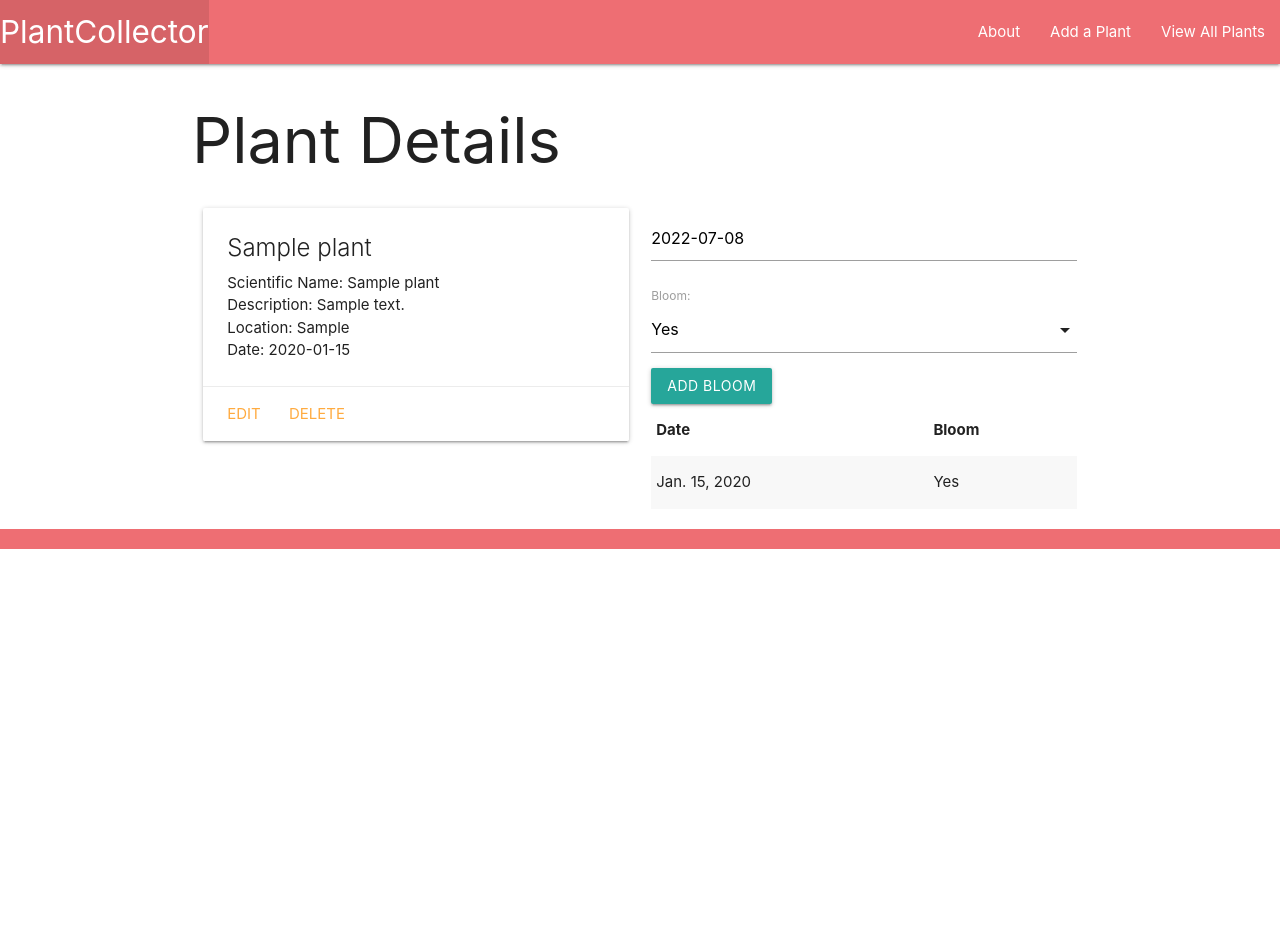
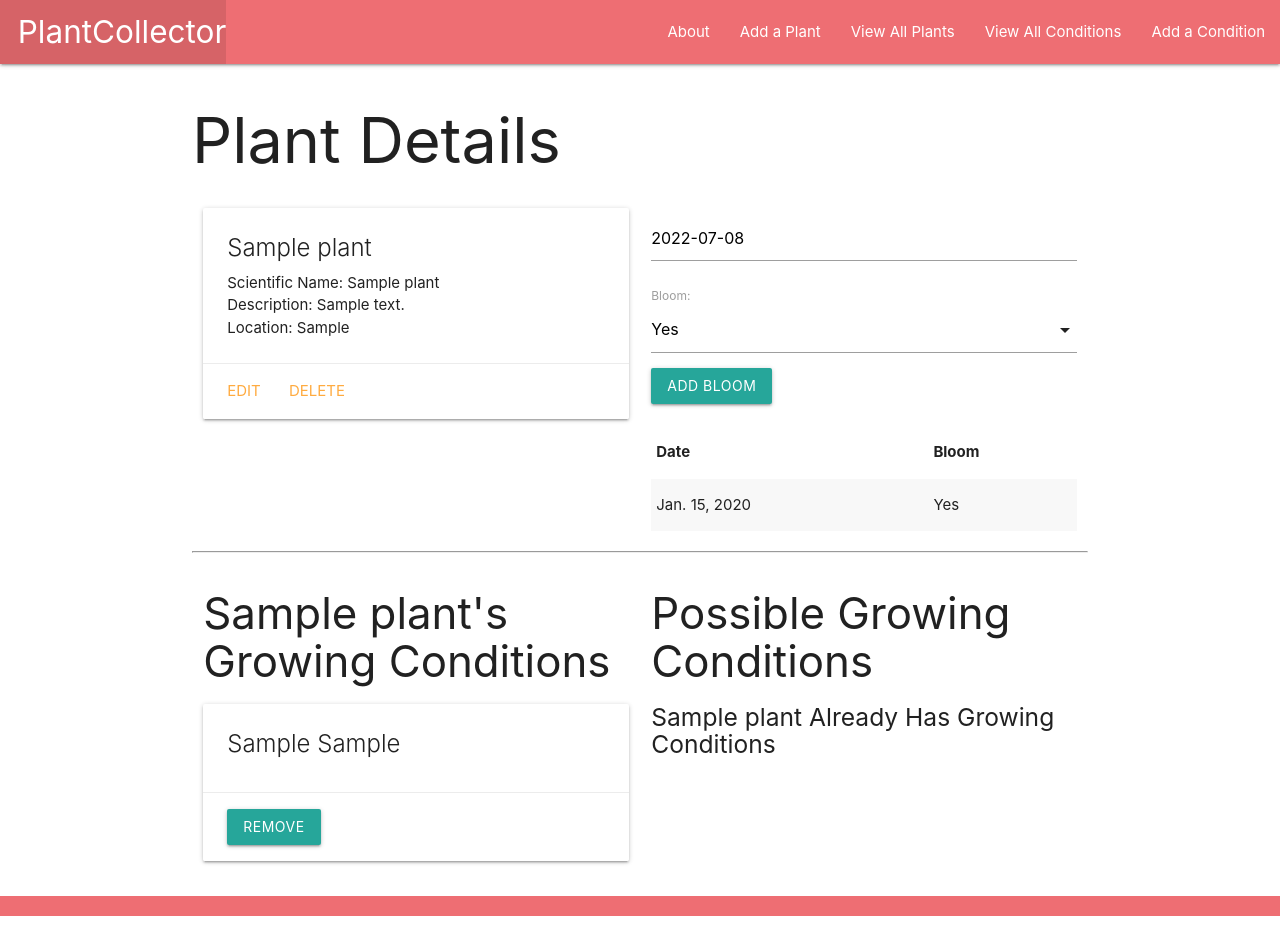
Before and after one commit to ldukles/plants, a Django app: page /plants/1/ in a window 1280 px wide. Before the commit the page ends 549 px from the top, so only its background shows below. Run offline with Django 4.2, Linux system fonts and the light colour scheme; tables that the repository leaves empty hold one stand-in row (values such as "Sample post").

Commit message:
many to many relationship complete

```diff
--- a/main_app/admin.py
+++ b/main_app/admin.py
@@ -1,5 +1,6 @@
 from django.contrib import admin
-from .models import Plant, Bloom
+from .models import Plant, Bloom, Condition
 # Register your models here.
 admin.site.register(Plant)
 admin.site.register(Bloom)
+admin.site.register(Condition)
--- a/main_app/models.py
+++ b/main_app/models.py
@@ -1,11 +1,21 @@
 from django.db import models
 from django.urls import reverse
-
+from datetime import date
 
 BLOOMS = (
     ('Y', 'Yes'),
     ('N', 'No'),
 )
+
+class Condition(models.Model):
+    sun = models.CharField(max_length=15)
+    moisture = models.CharField(max_length=15)
+
+    def __str__(self):
+        return f'{self.moisture} {self.sun}'
+
+    def get_absolute_url(self):
+        return reverse('conditions_detail', kwargs={'pk': self.id})
 
 # Create your models here.
 class Plant(models.Model):
@@ -13,7 +23,7 @@ class Plant(models.Model):
     sciname = models.CharField(max_length=100)
     description = models.TextField(max_length=250)
     location = models.CharField(max_length=100)
-    date = models.CharField(max_length=100)
+    conditions = models.ManyToManyField(Condition)
 
     def __str__(self):
         return self.name
--- a/main_app/templates/base.html
+++ b/main_app/templates/base.html
@@ -24,13 +24,15 @@
         <div class="nav-wrapper">
           <ul>
             <li>
-              <a href="/" class="left brand-logo"> PlantCollector</a>
+              <a href="/" class="left brand-logo">&nbsp;&nbsp;PlantCollector</a>
             </li>
           </ul>
           <ul class="right">
             <li><a href="{% url 'about' %}">About</a></li>
             <li><a href="{% url 'plants_create' %}">Add a Plant</a></li>
             <li><a href="{% url 'index' %}">View All Plants</a></li>
+            <li><a href="{% url 'conditions_index' %}">View All Conditions</a></li>
+            <li><a href="{% url 'conditions_create' %}">Add a Condition</a></li>
           </ul>
         </div>
       </nav>
--- a/main_app/templates/plants/detail.html
+++ b/main_app/templates/plants/detail.html
@@ -10,7 +10,6 @@
         <p>Scientific Name: {{ plant.sciname }}</p>
         <p>Description: {{ plant.description }}</p>
         <p>Location: {{ plant.location }}</p>
-        <p>Date: {{ plant.date }}</p>
       </div>
       <div class="card-action">
         <a href="{% url 'plants_update' plant.id %}">Edit</a>
@@ -23,6 +22,7 @@
         {% csrf_token %} {{ bloom_form.as_p }}
         <input type="submit" class="btn" value="Add Bloom" />
       </form>
+      <br />
     <table class="striped">
       <thead>
         <tr>
@@ -41,6 +41,51 @@
     </table>
   </div>
 </div>
+<hr />
+<div class="row">
+  <div class="col s6">
+    <h3>{{ plant.name }}'s Growing Conditions</h3>
+    {% if plant.conditions.count %} {% for condition in plant.conditions.all %}
+    <div class="card">
+      <div class="card-content">
+        <span class="card-title">
+          <span>{{ condition.moisture }}</span>
+          {{ condition.sun }}
+        </span>
+      </div>
+      <div class="card-action">
+        <form action="{% url 'assoc_condition_delete' plant.id condition.id %}" method="post">
+          {% csrf_token %}
+          <button type="submit" class="btn">Remove</button>
+        </form>
+      </div>
+    </div>
+    {% endfor %} {% else %}
+    <h5>No Growing Conditions :(</h5>
+    {% endif %}
+  </div>
+  <div class="col s6">
+    <h3>Possible Growing Conditions</h3>
+    {% if conditions.count %} {% for condition in conditions.all %}
+    <div class="card">
+      <div class="card-content">
+        <span class="card-title">
+          <span>{{ condition.moisture }}</span> Soil
+          <br />
+          {{ condition.sun }}
+        </span>
+      </div>
+      <div class="card-action">
+        <form action="{% url 'assoc_condition' plant.id condition.id %}" method="post">
+          {% csrf_token %}
+          <button type="submit" class="btn">Add</button>
+        </form>
+      </div>
+    </div>
+    {% endfor %} {% else %}
+    <h5>{{plant.name}} Already Has Growing Conditions</h5>
+    {% endif %}
+  </div>
 <script>
   var dateEl = document.getElementById("id_date");
   M.Datepicker.init(dateEl, {
--- a/main_app/templates/plants/index.html
+++ b/main_app/templates/plants/index.html
@@ -12,7 +12,6 @@
     <p>Scientific Name: {{ plant.sciname }}</p>
     <p>Description: {{ plant.description }}</p>
     <p>Location: {{ plant.location }}</p>
-    <p>Date Seen: {{ plant.date }}</p>
   </div>
 </a>
 </div>
--- a/main_app/urls.py
+++ b/main_app/urls.py
@@ -11,4 +11,11 @@ urlpatterns = [
     path('plants/<int:pk>/update/', views.PlantUpdate.as_view(), name='plants_update'),
     path('plants/<int:pk>/delete/', views.PlantDelete.as_view(), name='plants_delete'),
     path('plants/<int:plant_id>/add_bloom/', views.add_bloom, name='add_bloom'),
+    path('plants/<int:plant_id>/assoc_condition/<int:condition_id>/', views.assoc_condition, name='assoc_condition'),
+    path('plants/<int:plant_id>/assoc_condition/<int:condition_id>/delete', views.assoc_condition_delete, name='assoc_condition_delete'),
+    path('conditions/', views.ConditionList.as_view(), name='conditions_index'),
+    path('conditions/<int:pk>/', views.ConditionDetail.as_view(), name='conditions_detail'),
+    path('conditions/create/', views.ConditionCreate.as_view(), name='conditions_create'),
+    path('conditions/<int:pk>/update/', views.ConditionUpdate.as_view(), name='conditions_update'),
+    path('conditions/<int:pk>/delete/', views.ConditionDelete.as_view(), name='conditions_delete'),
 ]
--- a/main_app/views.py
+++ b/main_app/views.py
@@ -2,7 +2,9 @@
 from django.shortcuts import render, redirect
 # Add the following import
 from django.views.generic.edit import CreateView, UpdateView, DeleteView
-from .models import Plant
+from django.views.generic import ListView
+from django.views.generic.detail import DetailView
+from .models import Plant, Condition
 from .forms import BloomForm
 # Define the home view
 def home(request):
@@ -36,8 +38,10 @@ def plants_index(request):
 def plants_detail(request, plant_id):
     plant = Plant.objects.get(id=plant_id)
     bloom_form = BloomForm()
+    conditions_plant_doesnt_have = Condition.objects.exclude(id__in = plant.conditions.all().values_list('id'))
     return render(request, 'plants/detail.html', {
-      'plant': plant, 'bloom_form': bloom_form
+      'plant': plant, 'bloom_form': bloom_form,
+      'conditions': conditions_plant_doesnt_have
     })
 
 def add_bloom(request, plant_id):
@@ -52,15 +56,48 @@ def add_bloom(request, plant_id):
     new_bloom.save()
   return redirect('detail', plant_id=plant_id)
 
+def assoc_condition(request, plant_id, condition_id):
+  # Note that you can pass a toy's id instead of the whole object
+  Plant.objects.get(id=plant_id).conditions.add(condition_id)
+  return redirect('detail', plant_id=plant_id)
+
+def assoc_condition_delete(request, plant_id, condition_id):
+  # Note that you can pass a toy's id instead of the whole object
+  Plant.objects.get(id=plant_id).conditions.remove(condition_id)
+  return redirect('detail', plant_id=plant_id)
+
 class PlantCreate(CreateView):
     model = Plant
-    fields = '__all__'
+    fields = ['name', 'sciname', 'description', 'location']
+    success_url = '/plants/'
 
 class PlantUpdate(UpdateView):
   model = Plant
-  # Let's disallow the renaming of a cat by excluding the name field!
-  fields = ['sciname', 'description', 'location', 'date']
+  # Let's disallow the renaming of a by excluding the name field!
+  fields = ['name', 'sciname', 'description', 'location']
 
 class PlantDelete(DeleteView):
   model = Plant
   success_url = '/plants/'
+
+class ConditionList(ListView):
+  model = Condition
+  template_name = 'conditions/index.html'
+
+class ConditionDetail(DetailView):
+  model = Condition
+  template_name = 'conditions/detail.html'
+
+class ConditionCreate(CreateView):
+    model = Condition
+    fields = ['sun', 'moisture']
+
+
+class ConditionUpdate(UpdateView):
+    model = Condition
+    fields = ['sun', 'moisture']
+
+
+class ConditionDelete(DeleteView):
+    model = Condition
+    success_url = '/conditions/'
```
Also changed, not shown: main_app/templates/conditions/detail.html (added, +21 -0 lines), main_app/templates/conditions/index.html (added, +15 -0 lines), main_app/templates/main_app/condition_confirm.html (added, +16 -0 lines), main_app/templates/main_app/condition_form.html (added, +19 -0 lines), main_app/migrations/0004_condition_alter_bloom_options_remove_plant_date_and_more.py (added).
